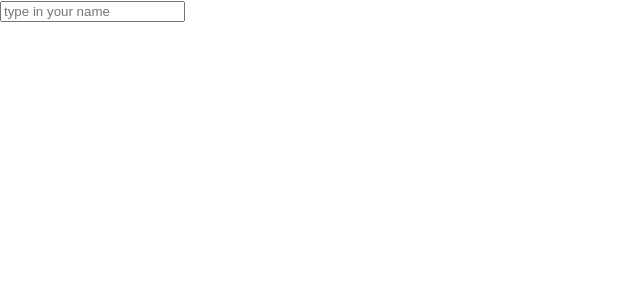
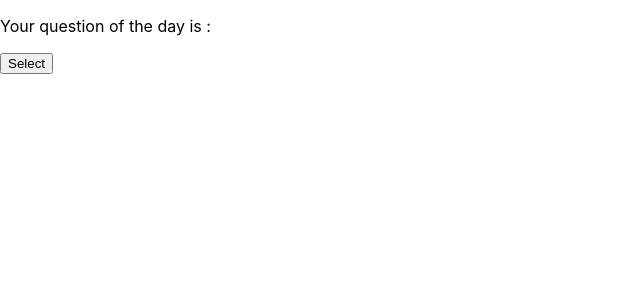
Before and after one commit to Lilsofie/NotThatDeep, a React (Create React App) app in the folder frontend/: page / in a window 1280 px wide. Shown: the top 300 px of the page, without its empty margins (0-640 px from the left). Built offline with nearby package versions, Linux system fonts and the light colour scheme.

Commit message:
set Phase

```diff
--- a/frontend/package.json
+++ b/frontend/package.json
@@ -1,5 +1,5 @@
 {
-  "proxy":"https://67c7-174-95-59-9.ngrok-free.app/",
+  "proxy": "https://67c7-174-95-59-9.ngrok-free.app/",
   "name": "frontend",
   "version": "0.1.0",
   "private": true,
--- a/frontend/src/App.js
+++ b/frontend/src/App.js
@@ -1,26 +1,25 @@
-import {useRef, useState}from 'react'
+import { useState}from 'react'
 import './App.css';
 import Start from './Pages/Start';
 import NameOptions from './Pages/Question';
 import Result from './Pages/Result';
-import { all } from 'axios';
 
 
 function App() {
-  const [pageNumber, setPageNumber] = useState(0);
-
+  const [PageNumber, setPageNumber] = useState(1);
+  const [Phase,setPhase] = useState(0);
   return <div>
         {
-          pageNumber === 0 ?
+          PageNumber === 0 ?
           <Start setPageFunc = {setPageNumber}/> : <></>
         }
         {
-          pageNumber === 1 ?
+          PageNumber === 1 ?
           <NameOptions setPageFunc = {setPageNumber}/> : <></>
         }
         {
-          pageNumber === 2 ?
-          <Result setPageFunc = {setPageNumber}/> : <></>
+          PageNumber === 2 ?
+          <Result setPageFunc = {setPageNumber} setPhaseFunc = {setPhase} Phase = {Phase}/> : <></>
         }
 
 
--- a/frontend/src/Pages/Question.js
+++ b/frontend/src/Pages/Question.js
@@ -32,7 +32,7 @@ function NameOptions(props){
   <br/>
   {selectedname !== "" ?
     <button onClick = {()=>{
-      props.setPageFunc(2)
+      props.setPageFunc(2);
     }}>Confirm</button>
     :<></>}
  </div>
--- a/frontend/src/Pages/Result.js
+++ b/frontend/src/Pages/Result.js
@@ -1,10 +1,13 @@
 function Result(props){
     return <div>
-    <h1>Result</h1>
-    <h2>Winner</h2>
-    <button onClick = {()=>{
-        props.setPageFunc(0)
-        }}>EXIT</button>
+        {
+            props.Phase === 0 ? props.setPageFunc(0):<></>
+        }
+        <h1>Result</h1>
+        <h2>Winner</h2>
+        <button onClick = {()=>{
+            props.setPageFunc(0)
+            }}>EXIT</button>
     </div>
 }
 export default Result
```
